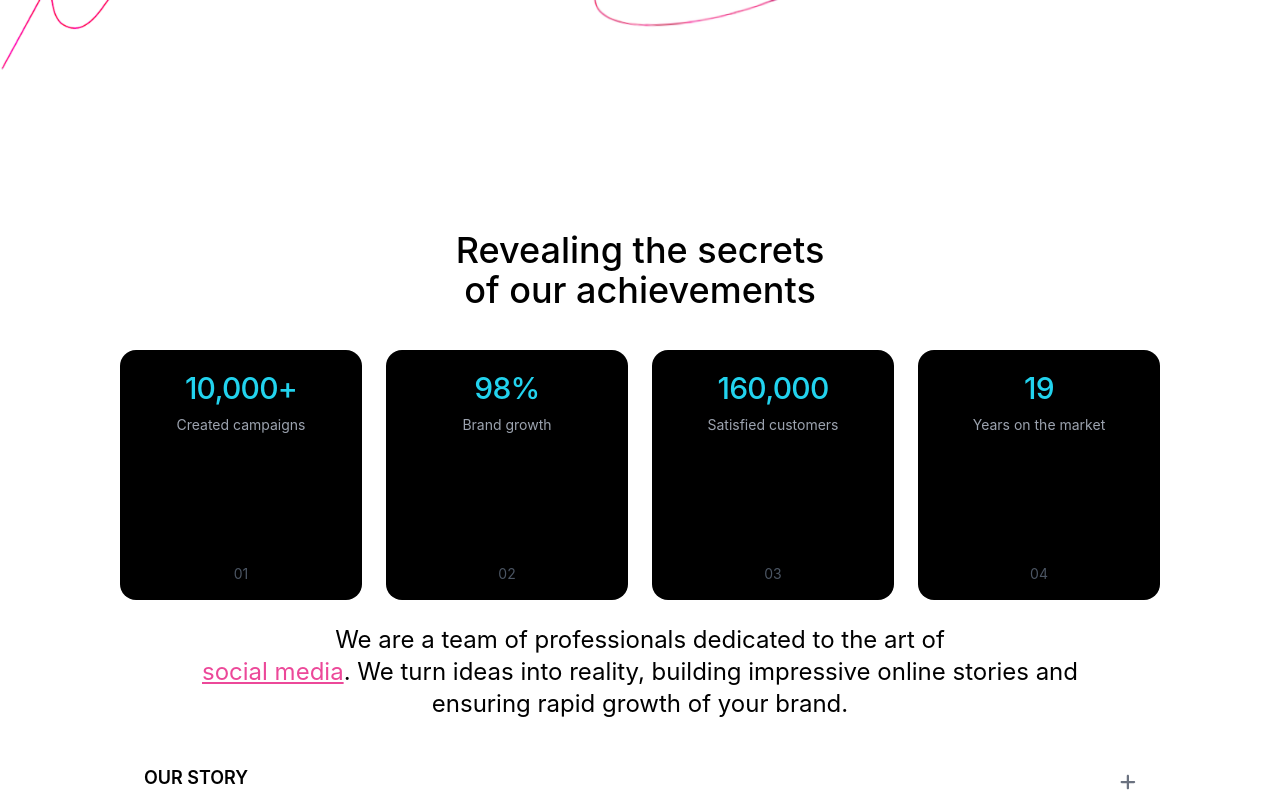
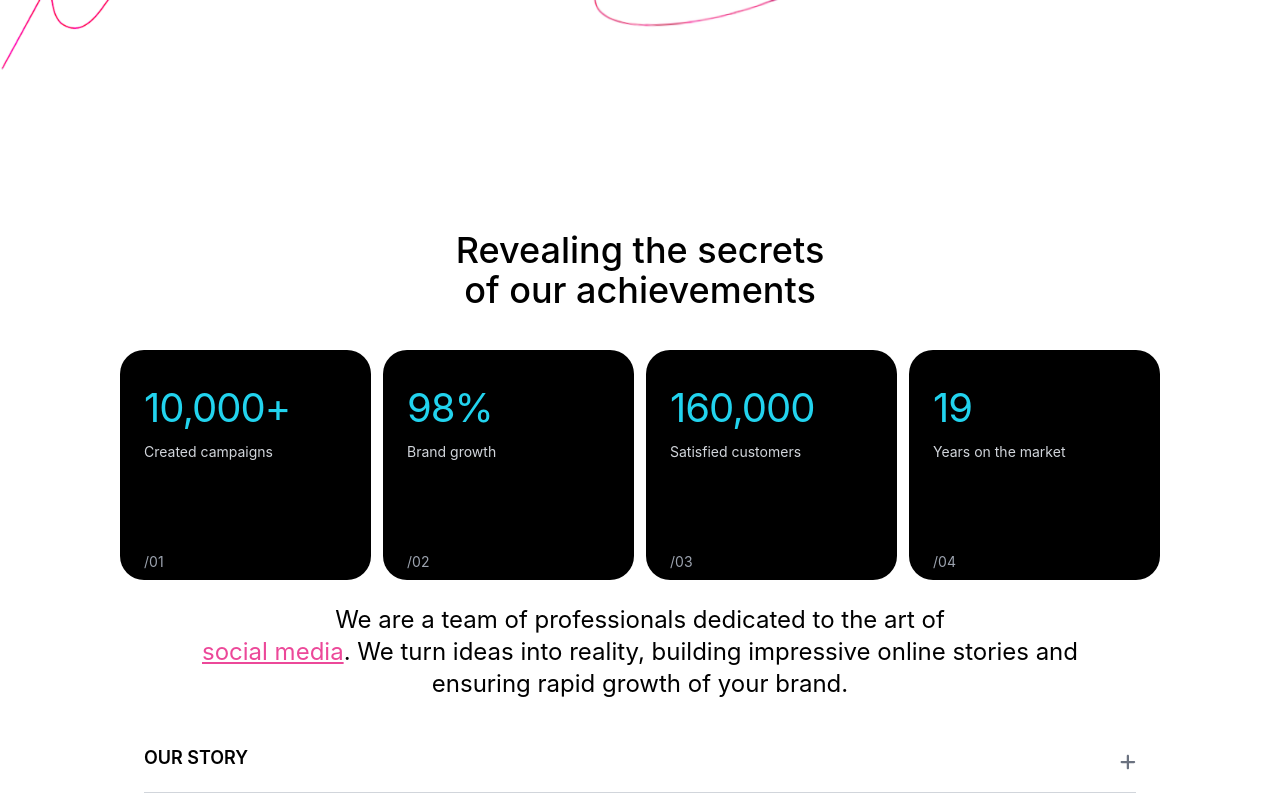
Before and after one commit to Hamzanaeem00/flow, a React (Vite) app: page / in a window 1280 px wide. Shown: the part 507-1304 px from the top of the page. Built offline with nearby package versions, Linux system fonts and the light colour scheme; a web font is replaced by a local one.

Commit message:
fix card

```diff
--- a/src/components/Achievements.jsx
+++ b/src/components/Achievements.jsx
@@ -45,15 +45,15 @@ const Achievements = () => {
   }, []);
 
   const cardsData = [
-    { stat: "10,000+", description: "Created campaigns", number: "01" },
-    { stat: "98%", description: "Brand growth", number: "02" },
-    { stat: "160,000", description: "Satisfied customers", number: "03" },
-    { stat: "19", description: "Years on the market", number: "04" },
+    { stat: "10,000+", description: "Created campaigns", number: "/01" },
+    { stat: "98%", description: "Brand growth", number: "/02" },
+    { stat: "160,000", description: "Satisfied customers", number: "/03" },
+    { stat: "19", description: "Years on the market", number: "/04" },
   ];
 
   return (
     <div className="max-w-[85vw] mx-auto px-6 py-10">
-      <div className="grid grid-cols-4 md:grid-cols-2 lg:grid-cols-4 sm:grid-cols-2 xs:grid-cols-1 gap-6">
+      <div className="grid grid-cols-4 md:grid-cols-2 lg:grid-cols-4 sm:grid-cols-2 xs:grid-cols-1 gap-2 lg:gap-3 xl:gap-2 2xl:gap-2">
         {cardsData.map((card, index) => (
           <div
             key={index}
--- a/src/components/Card.jsx
+++ b/src/components/Card.jsx
@@ -5,8 +5,8 @@ const Card = ({ stat, description, number, isLastCard }) => {
   return (
     <div className="relative group">
       {/* Card Container */}
-      <div className="bg-black w-full max-w-[300px] h-[250px] rounded-2xl cursor-pointer transition-transform transform group-hover:scale-105 group-hover:shadow-2xl group-hover:shadow-cyan-500/50 duration-300">
-        <div className="p-4 flex flex-col justify-between h-full relative">
+      <div className="bg-black w-full max-w-[300px] h-[230px] rounded-3xl cursor-pointer transition-transform transform group-hover:scale-105 group-hover:shadow-2xl group-hover:shadow-cyan-500/50 duration-300">
+        <div className="py-2 px-6 flex flex-col justify-between h-full relative">
           {/* Hidden Image */}
           {/* <img
             src={cardhover}
@@ -14,13 +14,13 @@ const Card = ({ stat, description, number, isLastCard }) => {
             alt=""
             className="card-show absolute z-10 left-1/2 top-[-50px] bg-white rounded-3xl transition-all duration-300 opacity-0 transform scale-75 group-hover:opacity-100 group-hover:scale-100 group-hover:translate-y-2"
           /> */}
-          <div className="space-y-1">
-            <p className="text-[30px] font-medium tracking-tight text-cyan-400">
+          <div className="space-y-1 mt-5 text-left">
+            <p className="text-[40px] font-normal tracking-tight text-cyan-400">
               {stat}
             </p>
-            <p className="text-gray-400 text-sm">{description}</p>
+            <p className="text-gray-300 text-sm">{description}</p>
           </div>
-          <div className="text-gray-600 text-sm">{number}</div>
+          <div className="text-gray-400 text-sm text-left">{number}</div>
         </div>
       </div>
     </div>
```
